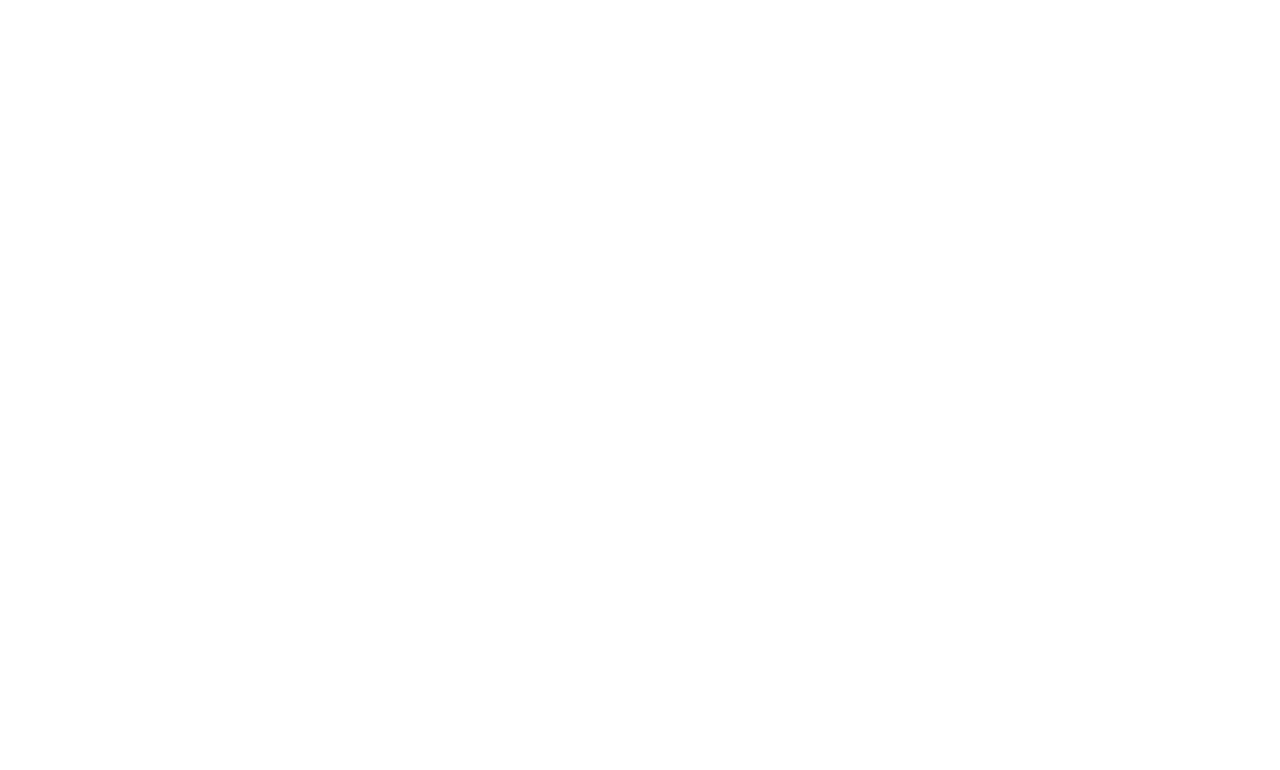
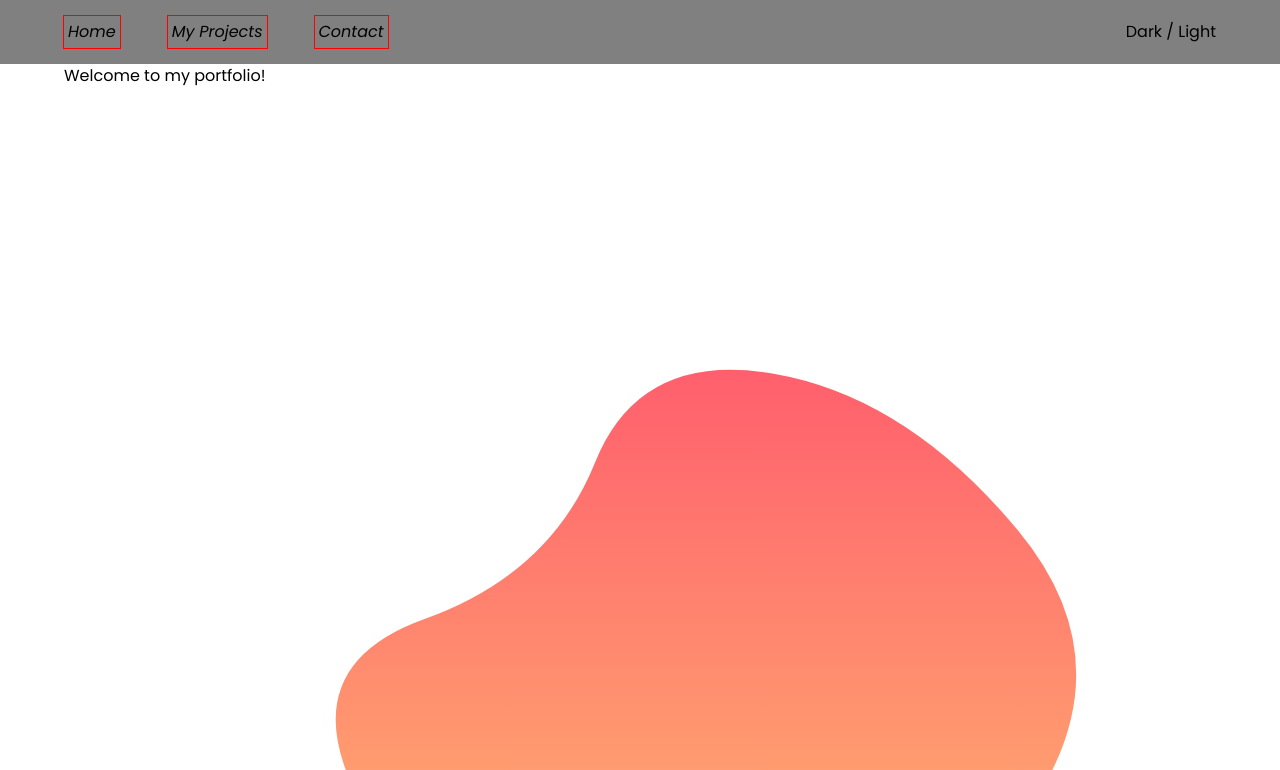
Before and after one commit to mmareqq/top-homepage, a website built with webpack: page src/index.html in a window 1280 px wide. Shown: the top 770 px of the page. Built offline with nearby package versions, Linux system fonts and the light colour scheme; a web font is replaced by a local one.

Commit message:
Create HTML structure
- tried to create blob animation

```diff
--- a/src/index.html
+++ b/src/index.html
@@ -4,17 +4,112 @@
       <meta charset="UTF-8" />
       <meta name="viewport" content="width=device-width, initial-scale=1.0" />
       <title>Homepage</title>
-      <meta
-         name="description"
-         content="A Homepage made on The Odin Project Cirruculum."
-      />
-      <meta
-         name="keywords"
-         content="HTML, CSS, Homepage, frontend, web design"
-      />
-      <meta name="robots" content="index, follow" />
-      <meta name="theme-color" content="#ffffff" />
-      <script src="./index.js" defer></script>
+      <link rel="stylesheet" href="./styles/reset.css" />
+      <link rel="stylesheet" href="./styles/main.css" />
+      <script src="./index.js" type="module"></script>
    </head>
-   <body></body>
+   <body>
+      <header class="header">
+         <div class="wrapper">
+            <nav class="navbar">
+               <ul class="nav__list">
+                  <li class="nav__item">
+                     <a href="#" class="link nav__link">Home</a>
+                  </li>
+                  <li class="nav__item">
+                     <a href="#" class="link nav__link">My Projects</a>
+                  </li>
+                  <li class="nav__item">
+                     <a href="#" class="link nav__link">Contact</a>
+                  </li>
+               </ul>
+               <button class="theme-btn">Dark / Light</button>
+            </nav>
+         </div>
+      </header>
+
+      <main class="main">
+         <section class="hero-section">
+            <div class="wrapper">
+               <h1 class="title">Welcome to my portfolio!</h1>
+               <div class="bg-img">
+                  <svg
+                     viewBox="0 0 500 500"
+                     xmlns="http://www.w3.org/2000/svg"
+                     xmlns:xlink="http://www.w3.org/1999/xlink"
+                     width="100%"
+                     id="blobSvg">
+                     <defs>
+                        <linearGradient
+                           id="gradient"
+                           x1="0%"
+                           y1="0%"
+                           x2="0%"
+                           y2="100%">
+                           <stop
+                              offset="0%"
+                              style="stop-color: rgb(255, 95, 109)"></stop>
+                           <stop
+                              offset="100%"
+                              style="stop-color: rgb(255, 195, 113)"></stop>
+                        </linearGradient>
+                     </defs>
+                     <path
+                        id="blob"
+                        fill="url(#gradient)"
+                        d="M419,313Q376,376,313,400Q250,424,198.5,388.5Q147,353,124.5,301.5Q102,250,156.5,230.5Q211,211,230.5,162.5Q250,114,308,124Q366,134,414,192Q462,250,419,313Z">
+                        <animate
+                           attributeName="d"
+                           dur="4000ms"
+                           begin="0s"
+                           repeatCount="3"
+                           values="M419,313Q376,376,313,400Q250,424,198.5,388.5Q147,353,124.5,301.5Q102,250,156.5,230.5Q211,211,230.5,162.5Q250,114,308,124Q366,134,414,192Q462,250,419,313Z;
+                        M405.5,282.5Q340,315,333,399.5Q326,484,272,416.5Q218,349,186.5,334Q155,319,161.5,284.5Q168,250,143.5,202.5Q119,155,157.5,119Q196,83,256.5,64Q317,45,369.5,85Q422,125,446.5,187.5Q471,250,405.5,282.5Z;
+                        M419,313Q376,376,313,400Q250,424,198.5,388.5Q147,353,124.5,301.5Q102,250,156.5,230.5Q211,211,230.5,162.5Q250,114,308,124Q366,134,414,192Q462,250,419,313Z"></animate>
+                     </path>
+                  </svg>
+               </div>
+            </div>
+         </section>
+
+         <section class="about-me-section">
+            <div class="wrapper">
+               <div class="flex">
+                  <div class="img-container">
+                     <img src="./assets/profile.jpg" alt="portrait of me" />
+                  </div>
+                  <div class="about-me">
+                     <h2 class="section__title">This is me!</h2>
+                     <div>
+                        <p>
+                           Lorem ipsum dolor sit amet consectetur adipisicing
+                           elit. Repudiandae, animi accusantium consequatur odit
+                           praesentium soluta voluptatibus sit ratione et
+                           corrupti non nobis, libero itaque velit magni. A
+                           laudantium alias doloribus? Lorem ipsum dolor sit
+                           amet.
+                        </p>
+                     </div>
+                  </div>
+               </div>
+            </div>
+         </section>
+
+         <section class="my-projets-section">
+            <div class="wrapper">
+               <h2 class="section__title">My Projects</h2>
+            </div>
+            <div class="projects-grid">
+               <div class="project">Project 1</div>
+               <div class="project">Project 2</div>
+               <div class="project">Project 3</div>
+               <div class="project">Project 4</div>
+               <div class="project">Project 5</div>
+               <div class="project">Project 6</div>
+            </div>
+         </section>
+      </main>
+
+      <footer class="footer"></footer>
+   </body>
 </html>
--- a/src/index.js
+++ b/src/index.js
@@ -1 +1,2 @@
 import './styles/input.css';
+console.log('start');
--- a/src/styles/main.css
+++ b/src/styles/main.css
@@ -1,4 +1,6 @@
 @import './colors.css';
+@import url('https://fonts.googleapis.com/css2?family=Playwrite+GB+S:ital,wght@0,100..400;1,100..400&display=swap');
+@import url('https://fonts.googleapis.com/css2?family=Playwrite+GB+S:ital,wght@0,100..400;1,100..400&family=Poppins:ital,wght@0,100;0,200;0,300;0,400;0,500;0,600;0,700;0,800;0,900;1,100;1,200;1,300;1,400;1,500;1,600;1,700;1,800;1,900&display=swap');
 
 :root {
   /* ----- COLORS ----- */
@@ -10,8 +12,8 @@
   /* More colors in colors.css */
 
   /* ----- FONTS ----- */
-  --ff-sans: system-ui, sans-serif;
-  --ff-serif: 'Times New Roman', Times, Georgia, serif;
+  --ff-sans: 'Poppins', sans-serif;
+  --ff-serif: 'Playwrite GB S', cursive;
 
   /* NOT USEFUL SINCE TAILWIND */
 
@@ -51,35 +53,14 @@ body {
   margin: 0;
 }
 
-.wrapper > * {
-  grid-area: content;
-}
-
-.wrapper,
-.wrapper--small {
-  --_wrapper-padding: 5%;
-  --breakout-padding: 3rem;
-  max-width: 93rem;
-  display: grid;
-  grid-template-columns:
-    [full-width-start] var(--_wrapper-padding) [breakout-start] var(
-      --breakout-padding
-    )
-    [content-start] 1fr [content-end] var(--breakout-padding)
-    [breakout-end] var(--_wrapper-padding)
-    [full-width-end];
+.wrapper {
+  width: 90%;
+  max-width: 1400px;
   margin-inline: auto;
 }
 
-.wrapper--small {
-  --_wrapper-padding: 15%;
-  max-width: 75rem;
-}
-.wrapper--full-width > * {
-  grid-area: full-width;
-}
-.wrapper--breakout > * {
-  grid-area: breakout;
+.wrapper--full-width {
+  width: 100%;
 }
 
 .text-black {
@@ -99,3 +80,28 @@ body {
 a {
   color: var(--clr-accent);
 }
+
+header {
+  padding-block: 1em;
+  background-color: gray;
+}
+
+.navbar {
+  display: flex;
+  justify-content: space-between;
+}
+
+.nav__list {
+  display: flex;
+  gap: 3em;
+}
+
+.nav__link {
+  display: block;
+  padding: 0.25em;
+  outline: 1px solid red;
+}
+
+.nav__link:hover {
+  text-decoration: none;
+}
--- a/src/styles/reset.css
+++ b/src/styles/reset.css
@@ -1,8 +1,12 @@
-*, *::before, *::after {
+*,
+*::before,
+*::after {
   box-sizing: border-box;
 }
 @media (prefers-reduced-motion: reduce) {
-   *, *::before, *::after {
+  *,
+  *::before,
+  *::after {
     animation-duration: 0.01ms !important;
     animation-iteration-count: 1 !important;
     transition-duration: 0.01ms !important;
@@ -22,7 +26,13 @@
   border: 0;
 }
 
-h1, h2, h3, h4, h5, h6, p {
+h1,
+h2,
+h3,
+h4,
+h5,
+h6,
+p {
   margin: 0;
   overflow-wrap: break-word;
 }
@@ -35,7 +45,6 @@ a {
 a:hover {
   text-decoration: underline;
 }
-
 
 img,
 picture {
@@ -56,7 +65,7 @@ select {
 
 button {
   cursor: pointer;
-   padding: .5em 1.5em;
+  padding: 0.5em 1.5em;
   border: 0;
-   border-radius: .35em;
+  border-radius: 0.35em;
 }
--- a/webpack.config.js
+++ b/webpack.config.js
@@ -19,6 +19,7 @@ module.exports = {
       compress: true,
       hot: true,
    },
+   devtool: 'eval-source-map',
 
    performance: {
       hints: false,
```
Also changed, not shown: src/assets/profile.jpg (added), 4 other files. Lines whose indentation alone changed are shown as unchanged.
